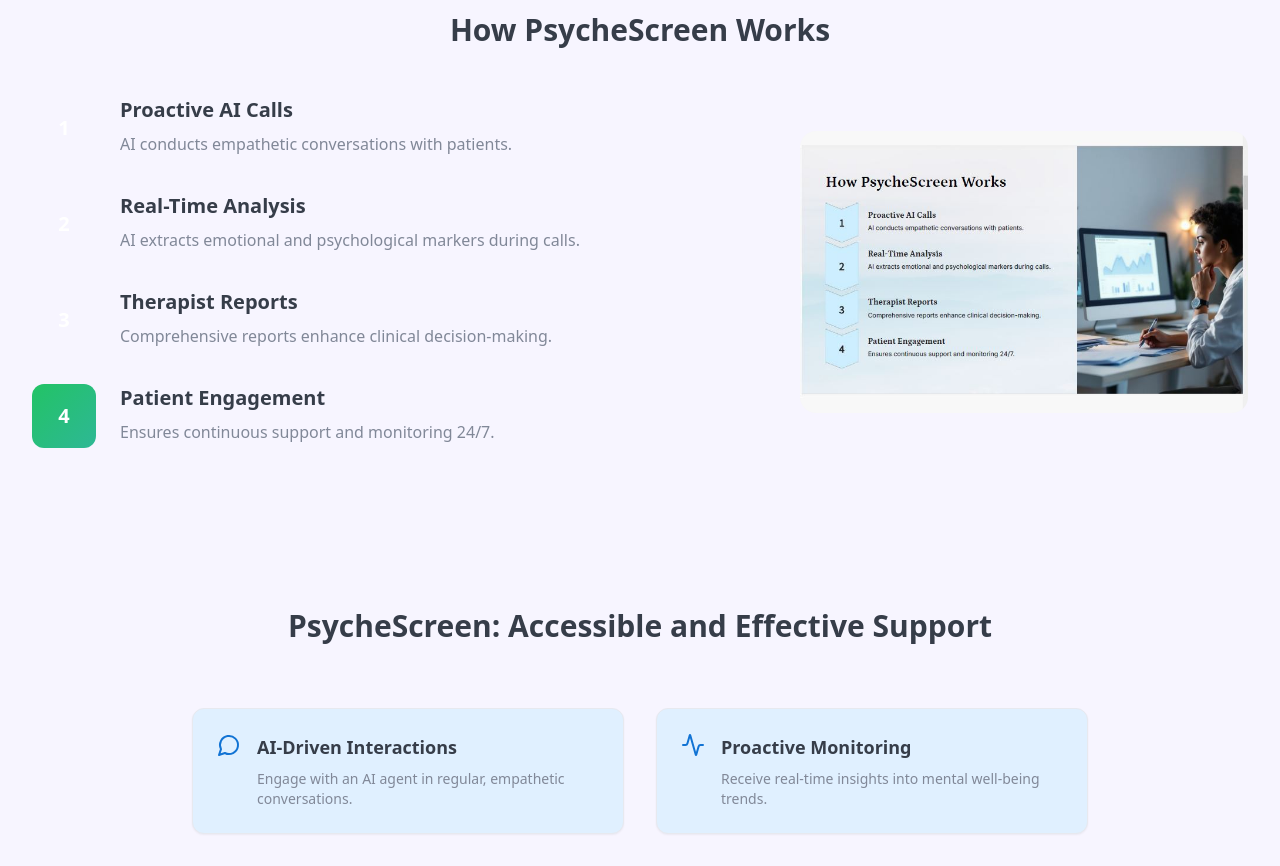
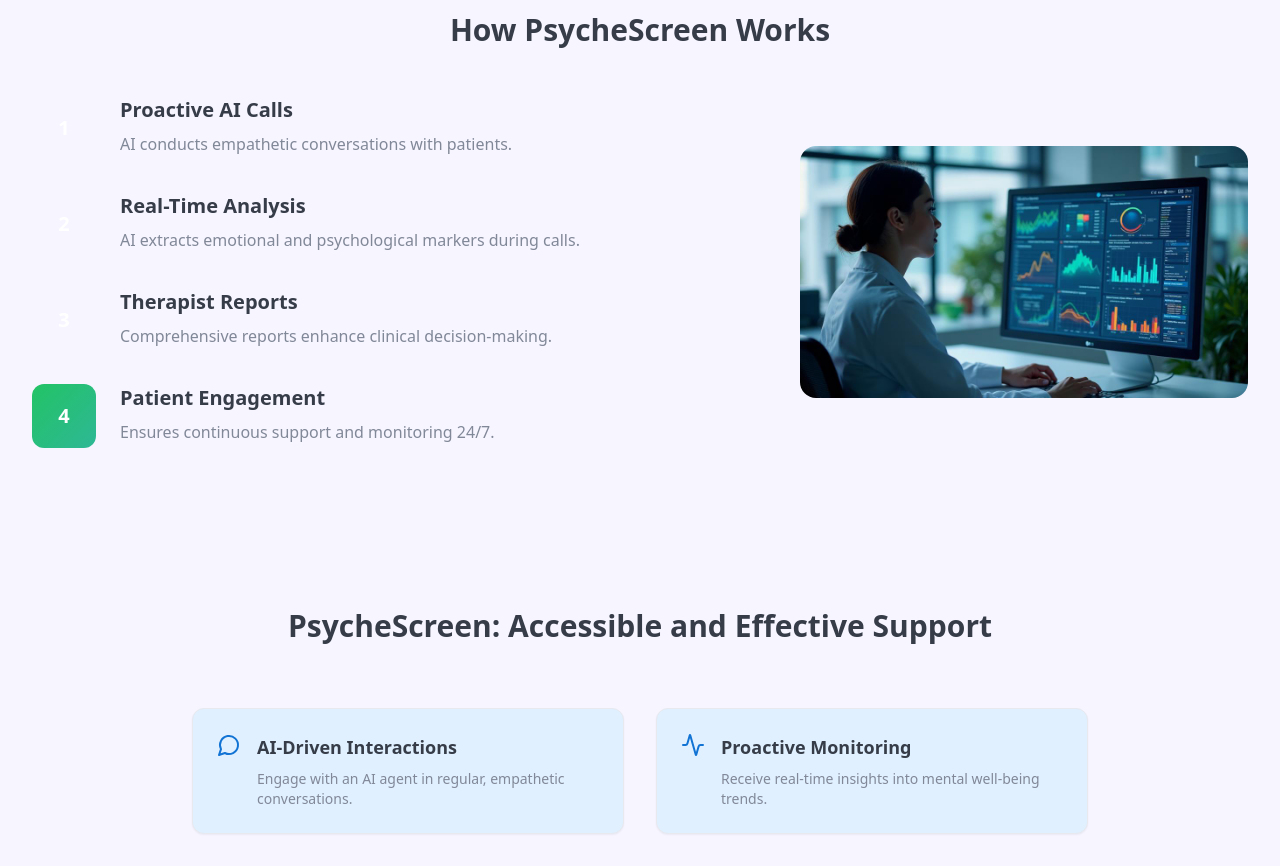
Before and after one commit to Mahsa-Tb88/therapy-voice-aid, a React (Vite) app: page / in a window 1280 px wide. Shown: the part 4180-5046 px from the top of the page. Built offline with nearby package versions, Linux system fonts and the light colour scheme.

Commit message:
Create new dashboard image

```diff
--- a/src/components/DashboardPreview.tsx
+++ b/src/components/DashboardPreview.tsx
@@ -2,6 +2,7 @@ import { Card, CardContent, CardHeader, CardTitle } from "@/components/ui/card";
 import { LineChart, Line, AreaChart, Area, XAxis, YAxis, CartesianGrid, Tooltip, ResponsiveContainer, PieChart, Pie, Cell, BarChart, Bar } from 'recharts';
 import { TrendingUp, TrendingDown, Activity, Users, Phone, Calendar } from "lucide-react";
 import userDashboardScreen from "@/assets/user-dashboard-screen.jpg";
+import healthcareTechnician from "@/assets/healthcare-technician.jpg";
 
 // Sample data for charts
 const moodData = [
@@ -308,8 +309,8 @@ const DashboardPreview = () => {
                 <div className="relative">
                   <div className="w-full max-w-md">
                     <img
-                      src="/src/assets/healthcare-professional.jpg"
-                      alt="Healthcare professional analyzing patient data on computer dashboard"
+                      src={healthcareTechnician}
+                      alt="Healthcare technician analyzing patient data with charts and diagrams on computer monitor"
                       className="w-full h-auto rounded-2xl shadow-elegant"
                     />
                   </div>
```
Also changed, not shown: src/assets/healthcare-technician.jpg (added).
